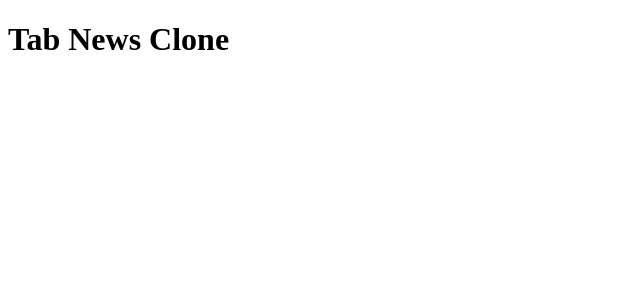
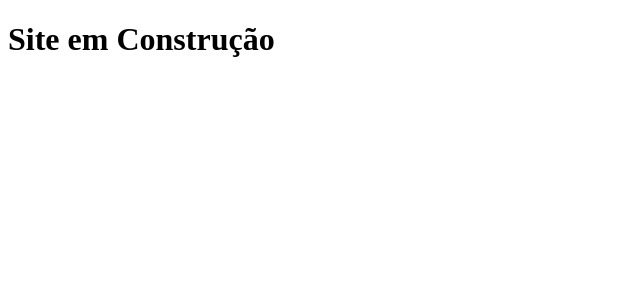
Before and after one commit to tS1lva/plc-engenharia-software, a Next.js app: page / in a window 1280 px wide. Shown: the top 300 px of the page, without its empty margins (0-640 px from the left). Built offline with nearby package versions, Linux system fonts and the light colour scheme.

Commit message:
aleração do titulo da página no `index.js`

```diff
--- a/pages/index.js
+++ b/pages/index.js
@@ -1,5 +1,5 @@
 function Home() {
-  return <h1>Tab News Clone</h1>;
+  return <h1>Site em Construção</h1>;
 }
 
 export default Home;
```
